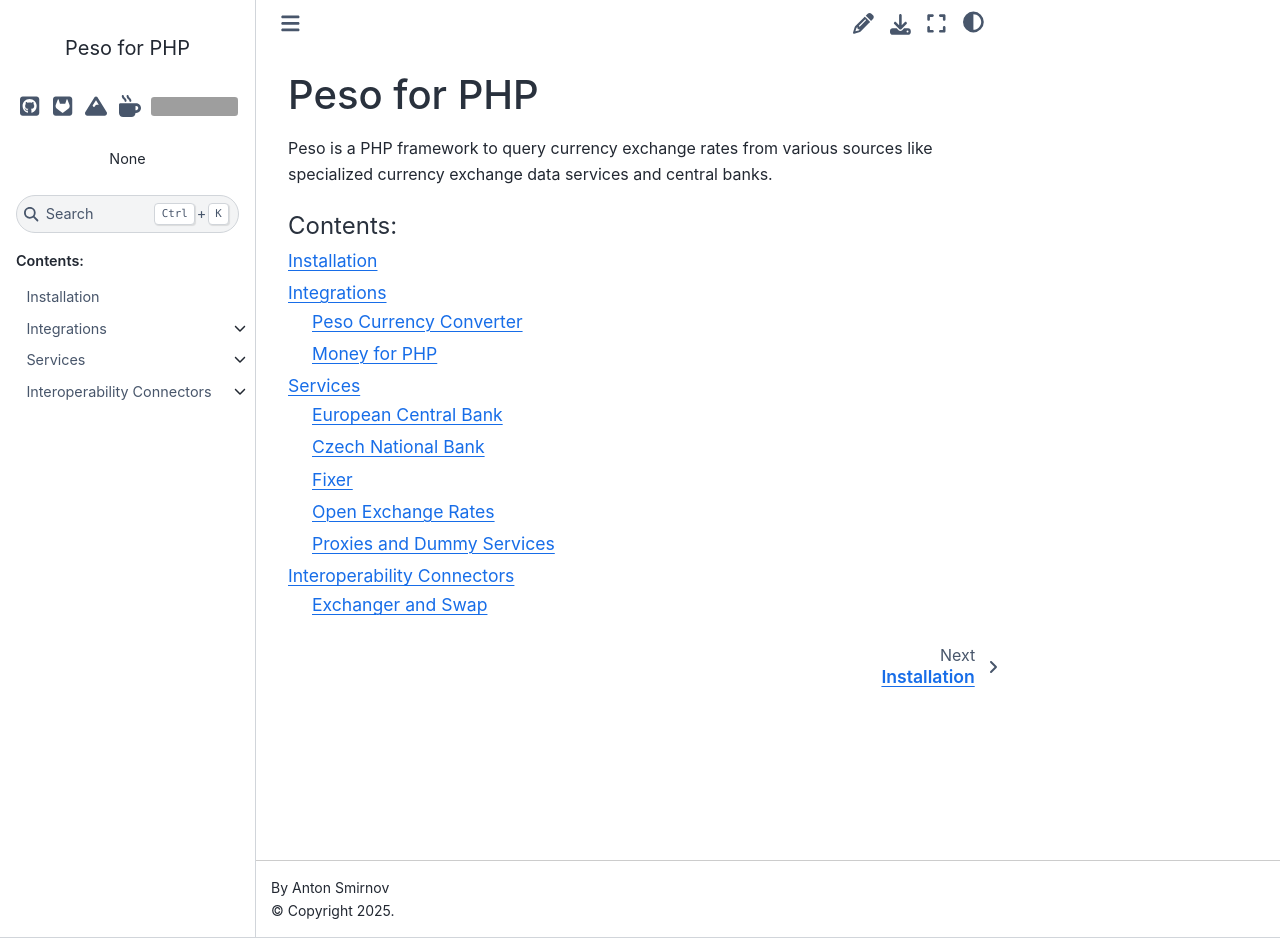
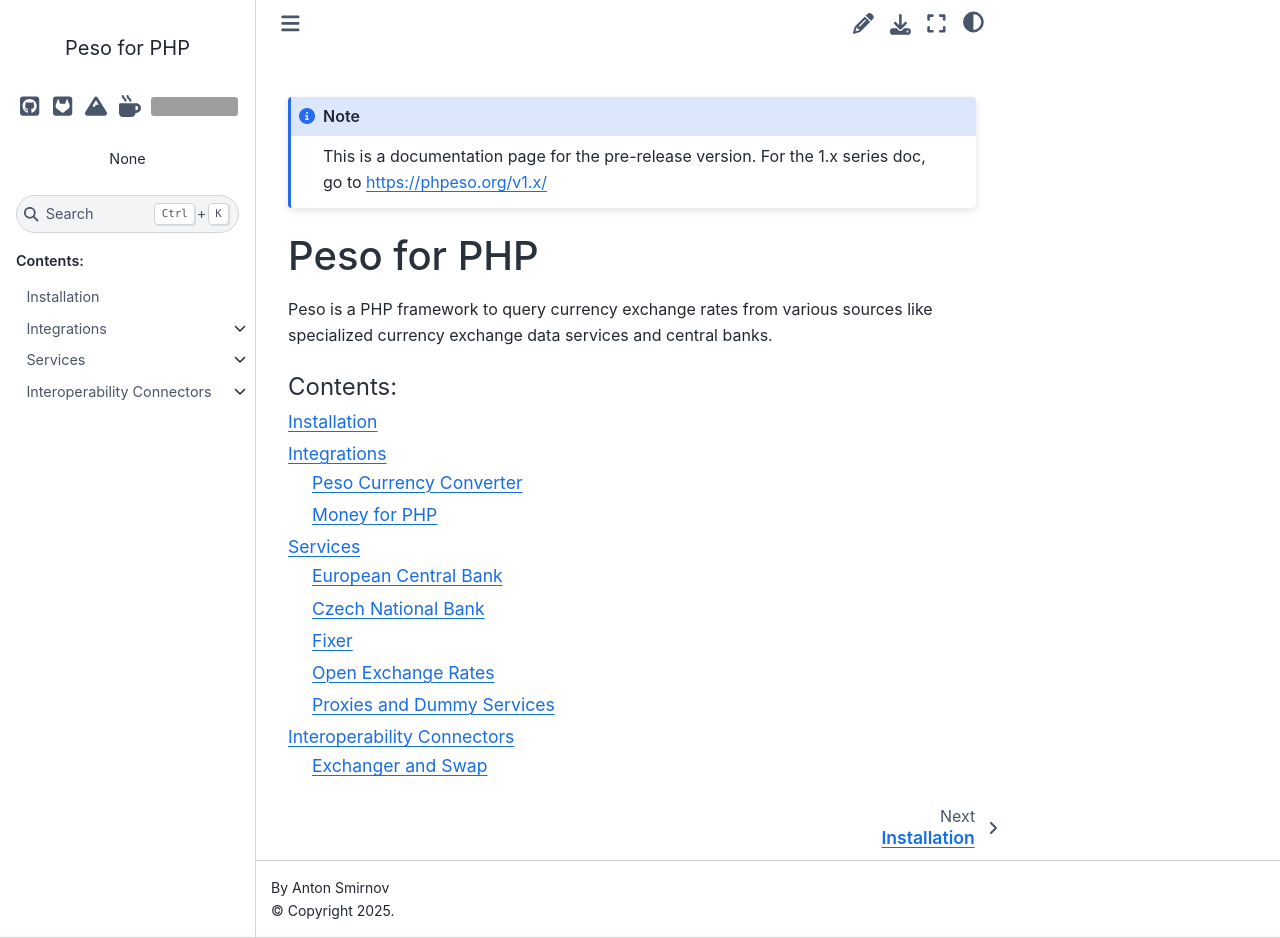
Before and after one commit to phpeso/doc, a Sphinx documentation site: the page built from source/index.rst, in a window 1280 px wide and 938 px high. Built offline with Sphinx 7.4.7 and the Sphinx Book theme 1.1.4, drawn with Linux system fonts in a browser that asks for light colours; grey boxes are pictures that could not be loaded.

Commit message:
Add note in 0.x

```diff
--- a/source/conf.py
+++ b/source/conf.py
@@ -62,3 +62,9 @@
 }
 
 html_favicon = '../logo/logo.png'
+
+rst_prolog = """
+.. note::
+    This is a documentation page for the pre-release version.
+    For the 1.x series doc, go to https://phpeso.org/v1.x/
+"""
```
